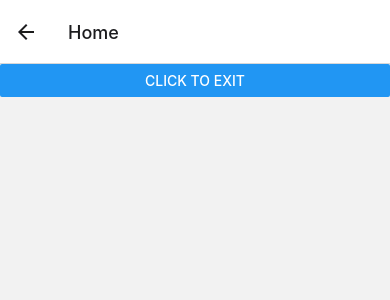
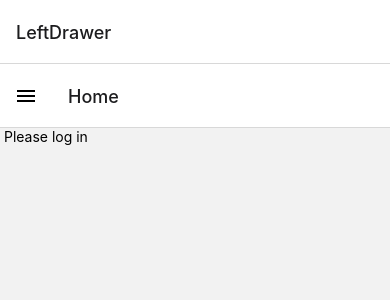
Before and after one commit to mgnjn/mbti-chat-app, a React Native app in the folder frontend/: screen /Home in a window 390 px wide. Shown: the top 300 px of the page. Built offline with nearby package versions, Linux system fonts and the light colour scheme; no server answers.

Commit message:
feat: add side drawr
-idk why the component is red tht is smth for future me to deal with. lvoe her

```diff
--- a/frontend/App.tsx
+++ b/frontend/App.tsx
@@ -28,7 +28,6 @@ const App = () => {
         <Stack.Navigator>
           <Stack.Screen name="LeftDrawer" component={LeftDrawer} />
           <Stack.Screen name="Home" component={HomeScreen} />
-          <Stack.Screen name="Exit" component={ExitScreen} />
         </Stack.Navigator>
       </NavigationContainer>
     </ApolloProvider>
--- a/frontend/screens/ExitScreen.tsx
+++ b/frontend/screens/ExitScreen.tsx
@@ -1,7 +1,5 @@
-import { NativeStackScreenProps } from "@react-navigation/native-stack";
 import React from "react";
 import { View, Button } from "react-native";
-import { RootStackParamList } from "../navigation/types";
 import { ExitScreenProps } from "../navigation/types";
 
 const ExitScreen = ({ navigation }: ExitScreenProps) => {
--- a/frontend/screens/HomeScreen.tsx
+++ b/frontend/screens/HomeScreen.tsx
@@ -5,7 +5,7 @@ import { useQuery } from "@apollo/client";
 import { User } from "../types/types";
 import { GET_USERS } from "../graphql/queries";
 
-function HomeScreen({ navigation }: HomeScreenProps) {
+const HomeScreen = ({ navigation }: HomeScreenProps) => {
   const { error, data, loading } = useQuery(GET_USERS);
   const [users, setUsers] = useState<User[]>([]);
   const [user, setUser] = useState<User>();
@@ -23,13 +23,13 @@ function HomeScreen({ navigation }: HomeScreenProps) {
 
   return (
     <View>
-      <Button
-        title="Click to exit"
-        onPress={() => navigation.navigate("Exit")}
-      />
+      <Text>
+        {" "}
+        {user?.firstName ? `Welcome ${user?.firstName}` : "Please log in"}
+      </Text>
     </View>
   );
-}
+};
 
 /*
 download android studio + sdk
--- a/frontend/screens/SideDrawer.tsx
+++ b/frontend/screens/SideDrawer.tsx
@@ -1,13 +1,18 @@
 import { createDrawerNavigator } from "@react-navigation/drawer";
 import React from "react";
+import { LeftDrawerProps } from "../navigation/types";
+
 import { Profile } from "./Profile";
+import { HomeScreen } from "./HomeScreen";
+
 const Drawer = createDrawerNavigator();
 
-const LeftDrawer = () => {
+const LeftDrawer = ({ navigation }: LeftDrawerProps) => {
   return (
     <>
-      <Drawer.Navigator initialRouteName="LeftDrawer">
+      <Drawer.Navigator>
         <Drawer.Screen name="Profile" component={Profile} />
+        <Drawer.Screen name="Home" component={HomeScreen} />
       </Drawer.Navigator>
     </>
   );
```
Also changed, not shown: frontend/navigation/types.tsx (+7 -2 lines).
